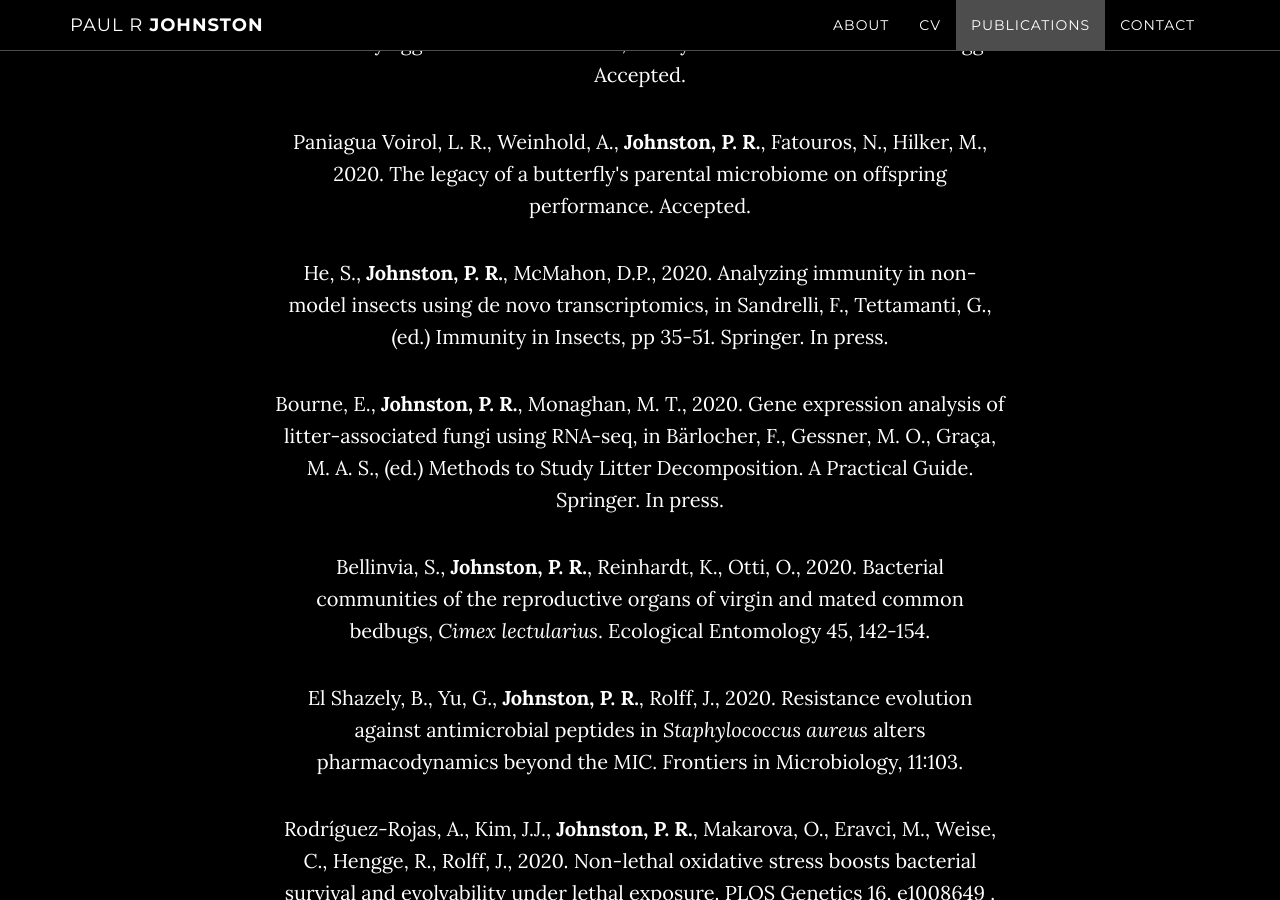
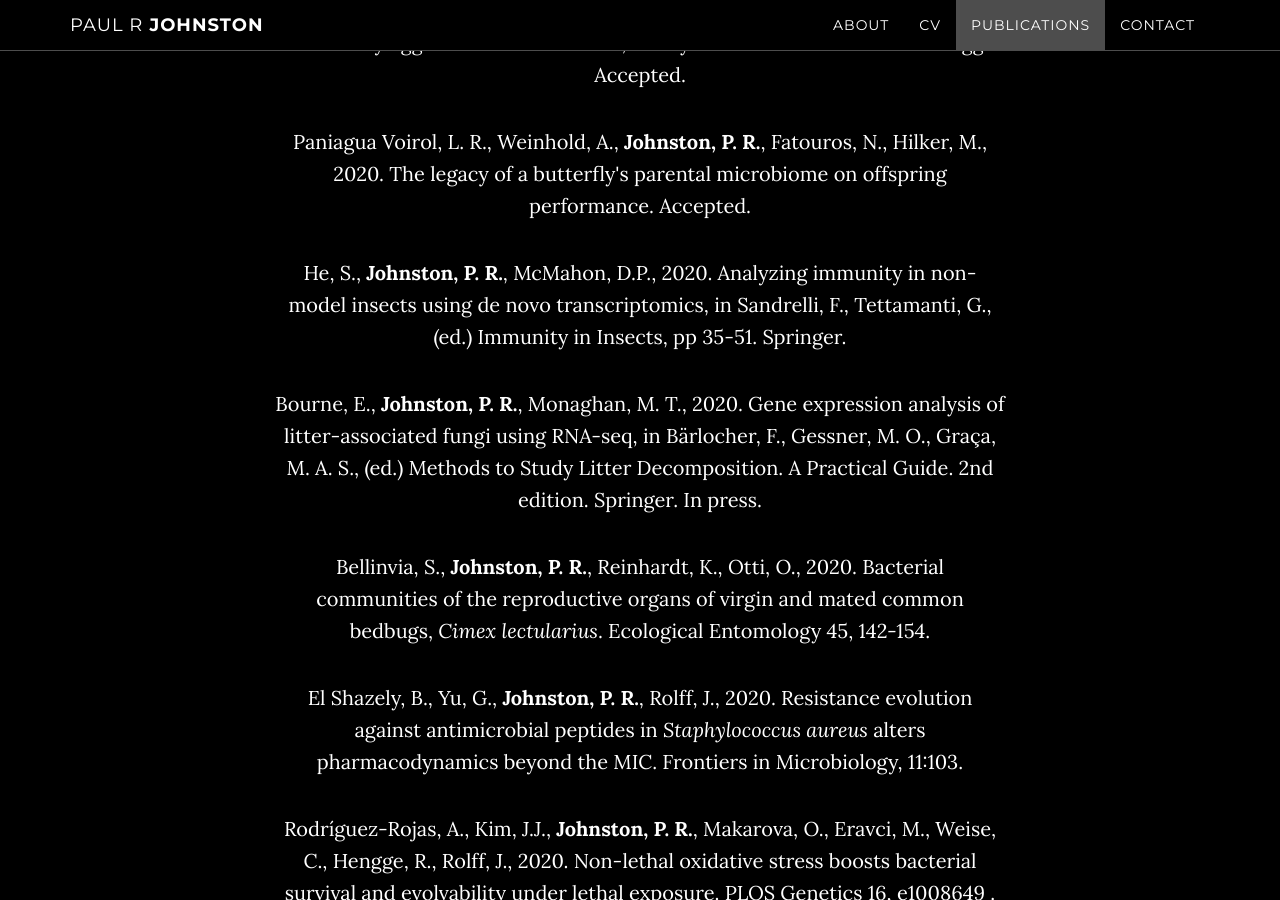
Before and after one commit to prjbio/prjbio.github.io, a Jekyll site: the page built from index.html, in a window 1280 px wide and 900 px high, scrolled down 2902 px. Built offline with Jekyll 4.4.1, drawn with Linux system fonts in a browser that asks for light colours; some web fonts are replaced.

Commit message:
pub deets

```diff
--- a/_includes/publications.html
+++ b/_includes/publications.html
@@ -12,8 +12,8 @@
 <p>Sieksmeyer, T., He, S., Kuropka, B., Weise, C., <strong>Johnston, P. R.</strong>, Rodriguez Rojas, A., McMahon, D., 2020. Eating in a losing cause: anorexia and macronutrient manipulation by a cockroach fails to boost immunity. Under review.</p>
 <p>Paniagua Voirol, L., Valsamakis, G., Lortzing, V., Weinhold, A., <strong>Johnston, P. R.</strong>, Fatouros, N., Kunze, R., Hilker, M., 2020. Plant responses to insect eggs are not induced by egg-associated microbes, but by a secretion attached to the eggs. Accepted.</p>
 <p>Paniagua Voirol, L. R., Weinhold, A., <strong>Johnston, P. R.</strong>, Fatouros, N., Hilker, M., 2020. The legacy of a butterfly's parental microbiome on offspring performance. Accepted. </p>
-<p>He, S., <strong>Johnston, P. R.</strong>,  McMahon, D.P., 2020. Analyzing immunity in non-model insects using de novo transcriptomics, in Sandrelli, F., Tettamanti, G., (ed.) Immunity in Insects, pp 35-51. Springer. In press.</p>
-<p>Bourne, E., <strong>Johnston, P. R.</strong>, Monaghan, M. T., 2020. Gene expression analysis of litter-associated fungi using RNA-seq, in Bärlocher, F., Gessner, M. O., Graça, M. A. S., (ed.) Methods to Study Litter Decomposition. A Practical Guide. Springer. In press.</p>
+<p>He, S., <strong>Johnston, P. R.</strong>,  McMahon, D.P., 2020. Analyzing immunity in non-model insects using de novo transcriptomics, in Sandrelli, F., Tettamanti, G., (ed.) Immunity in Insects, pp 35-51. Springer.</p>
+<p>Bourne, E., <strong>Johnston, P. R.</strong>, Monaghan, M. T., 2020. Gene expression analysis of litter-associated fungi using RNA-seq, in Bärlocher, F., Gessner, M. O., Graça, M. A. S., (ed.) Methods to Study Litter Decomposition. A Practical Guide. 2nd edition. Springer. In press.</p>
 <p>Bellinvia, S., <strong>Johnston, P. R.</strong>, Reinhardt, K., Otti, O., 2020. Bacterial communities of the reproductive organs of virgin and mated common bedbugs, <em>Cimex lectularius</em>. Ecological Entomology 45, 142-154.</p>
 <p>El Shazely, B., Yu, G., <strong>Johnston, P. R.</strong>, Rolff, J., 2020. Resistance evolution against antimicrobial peptides in <em>Staphylococcus aureus</em> alters pharmacodynamics beyond the MIC. Frontiers in Microbiology, 11:103.</p>
 <p>Rodríguez-Rojas, A., Kim, J.J., <strong>Johnston, P. R.</strong>, Makarova, O., Eravci, M., Weise, C., Hengge, R., Rolff, J., 2020. Non-lethal oxidative stress boosts bacterial survival and evolvability under lethal exposure. PLOS Genetics 16, e1008649 .</p>
```
